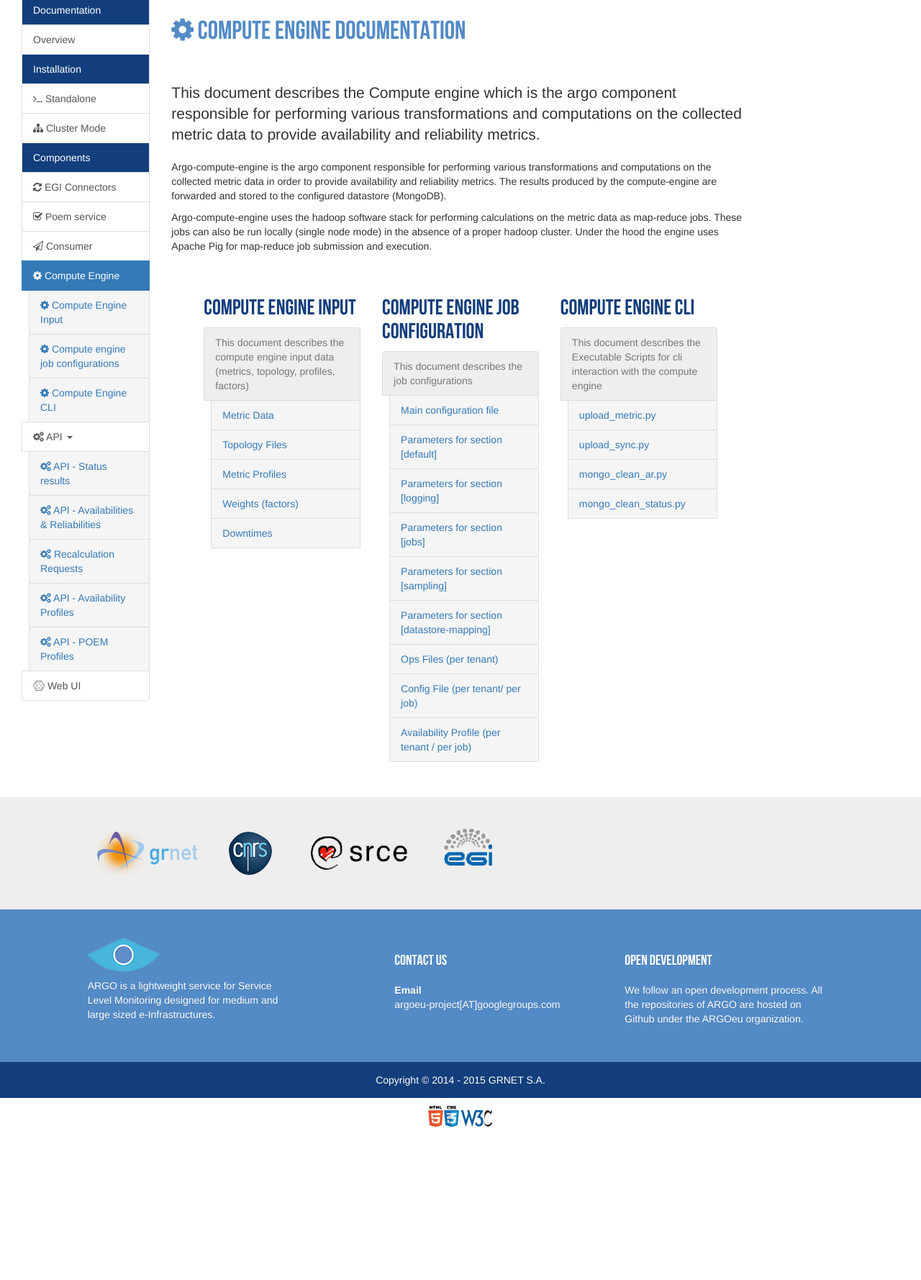
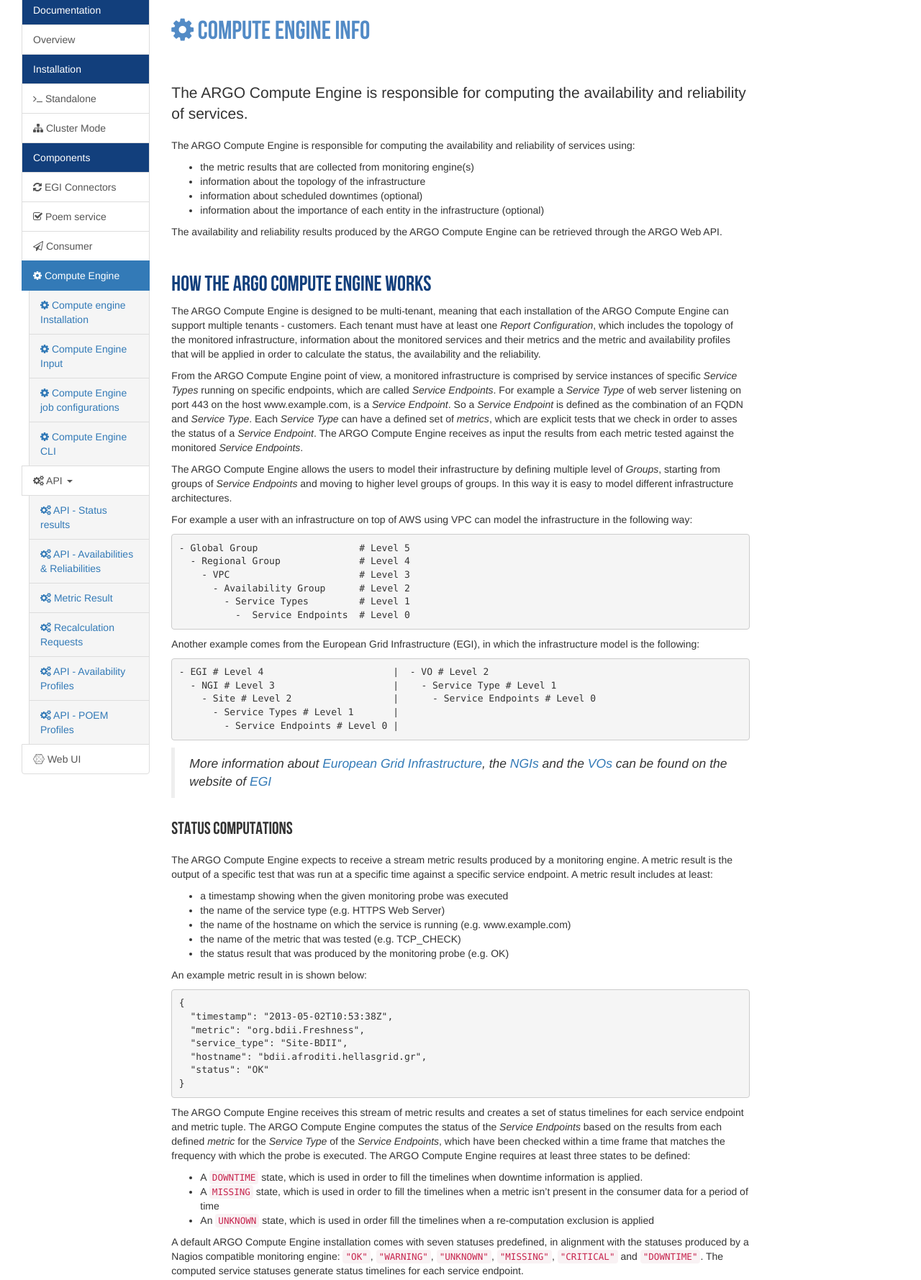
Before and after one commit to themiszamani/themiszamani, a plain HTML site: page guides/compute/index.html in a window 1280 px wide. Shown: the part 67-1846 px from the top of the page at 72% size. Before the commit the page ends 1643 px from the top, so only its background shows below. Drawn offline with Linux system fonts and the light colour scheme.

Commit message:
Update docs

```diff
--- a/guides/compute/index.html
+++ b/guides/compute/index.html
@@ -33,7 +33,7 @@
   <![endif]-->
 </head>
 
-<body class="api">
+<body class="documentation">
   <!-- Fixed navbar -->
 <nav class="navbar navbar-inverse navbar-fixed-top">
 	<div class="container">
@@ -60,7 +60,7 @@
 			<li><a href="/guides/sync/"><em class="fa fa-refresh"></em> EGI Connectors</a></li>
 			<li><a href="/guides/poem/"><em class="fa fa-check-square-o"></em>  Poem service</a></li>
 			<li><a href="/guides/consumer/"><em class="fa fa-send-o"></em>  Consumer</a></li>
-			<li><a href="/guides/compute/"><em class="fa fa-cog"></em>  Compute Engine</a></li>
+			<li><a href="/guides/compute/compute/"><em class="fa fa-cog"></em>  Compute Engine</a></li>
 			<li><a href="/guides/webui/"><em class="fa fa-connectdevelop"></em>  Web UI</a></li>
 			<li class="divider"></li>
 			<li class="dropdown-header">Developers</li>
@@ -75,8 +75,8 @@
 
   <div class='container-fluid' >
     <div class='row'>
-      <div class="col-md-2 sidebar" >
-                 <div class="list-group" >
+        <div class="col-md-2 sidebar">
+                   <div class="list-group" >
             <a class="list-group-item disabled blue" href="/overview/">Documentation</a>
 
             <a class="list-group-item" href="/overview/">Overview</a>
@@ -88,9 +88,10 @@
 
             <a class="list-group-item" href="/guides/installation_cluster/"><em class="fa fa-sitemap"></em> Cluster Mode</a>
 
-            <a class="list-group-item disabled blue" href="/guides/sync/">Components</a>
+            <a class="list-group-item disabled blue" href="/guides/egi-connectors/">Components</a>
 
-            <a class="list-group-item" href="/guides/sync/"><em class="fa fa-refresh"></em> EGI Connectors</a>
+            <a class="list-group-item" href="/guides/egi-connectors/"><em class="fa fa-refresh"></em> EGI Connectors</a>
+
 
 
             <a class="list-group-item" href="/guides/poem/"><em class="fa fa-check-square-o"></em> Poem service</a>
@@ -99,9 +100,13 @@
             <a class="list-group-item" href="/guides/consumer/"><em class="fa fa-send-o"></em> Consumer</a>
 
 
-            <a class="list-group-item active " href="/guides/compute/"><em class="fa fa-cog"></em> Compute Engine</a>
+            <a class="list-group-item active " href="/guides/compute/compute/"><em class="fa fa-cog"></em> Compute Engine</a>
 
   	  <div id='caret-data1'>
+
+              <a class="list-group-item-level2"  href="/guides/compute/installation/">
+
+            <em class="fa fa-cog"></em> Compute engine Installation </a>
 
               <a class="list-group-item-level2"  href="/guides/compute/compute-input/">
 
@@ -109,7 +114,7 @@
 
               <a class="list-group-item-level2"  href="/guides/compute/compute-job-configuration/">
 
-            <em class="fa fa-cog"></em> Compute engine job configurations </a>
+            <em class="fa fa-cog"></em> Compute Engine job configurations </a>
 
 
 
@@ -134,6 +139,11 @@
               <a class="list-group-item-level2"  href="/guides/api/avail-reliab/">
 
             <em class="fa fa-cogs"></em> API - Availabilities & Reliabilities</a>
+
+
+              <a class="list-group-item-level2"  href="/guides/api/metric-result/">
+
+            <em class="fa fa-cogs"></em> Metric Result</a>
 
 
               <a class="list-group-item-level2"  href="/guides/api/recalculationrequests/">
@@ -161,71 +171,108 @@
 
 
 
-      </div><!--sidebar-->
-      <div class="col-md-8 main">
+        </div>
+        <div class="col-md-8 main">
 
-          <h1 class="highlight">
+            <h1 class="highlight">
 
-            <em class='fa fa-cog'></em>
+              <i class='fa fa-cog'></i>
 
-          Compute Engine documentation</h1>
+            Compute Engine Info</h1>
 
-        <p class="lead"> This document describes the Compute engine which is the argo component responsible for performing various transformations and computations on the collected metric data to provide availability and reliability metrics.</p>
+          <p class="lead"> The ARGO Compute Engine is responsible for computing the availability and reliability of services.</p>
 
-<p>Argo-compute-engine is the argo component responsible for performing various transformations and computations on the collected metric data in order to provide availability and reliability metrics. The results produced by the compute-engine are forwarded and stored to the configured datastore (MongoDB).</p>
+<p>The ARGO Compute Engine is responsible for computing the availability and reliability of services using:</p>
 
-<p>Argo-compute-engine uses the hadoop software stack for performing calculations on the metric data as map-reduce jobs. These jobs can also be run locally (single node mode) in the absence of a proper hadoop cluster. Under the hood the engine uses Apache Pig for map-reduce job submission and execution.</p>
+<ul>
+  <li>the metric results that are collected from monitoring engine(s)</li>
+  <li>information about the topology of the infrastructure</li>
+  <li>information about scheduled downtimes (optional)</li>
+  <li>information about the importance of each entity in the infrastructure (optional)</li>
+</ul>
 
+<p>The availability and reliability results produced by the ARGO Compute Engine can be retrieved through the ARGO Web API.</p>
 
-        <div style="padding:30px;" class="marketing">
-          <div class="row">
-            <div class="col-lg-4">
-              <h2>
-                <a  href="/guides/compute/compute-input/" >
-                  Compute Engine Input</a>
-              </h2>
-              <div class="list-group">
-                <a class="list-group-item disabled"> This document describes the compute engine input data (metrics, topology, profiles, factors)</a>
-                <a class="list-group-item-level2" href='/guides/compute/compute-input/#metric'>Metric Data</a>
-                <a class="list-group-item-level2" href='/guides/compute/compute-input/#topology'>Topology Files </a>
-                <a class="list-group-item-level2" href='/guides/compute/compute-input/#Profiles'>Metric Profiles</a>
-                <a class="list-group-item-level2" href='/guides/compute/compute-input/#Weights'>Weights (factors)</a>
-                <a class="list-group-item-level2" href='/guides/compute/compute-input/#Downtimes'>Downtimes</a>
-              </div>
-            </div><!-- /.col-lg-4 -->
-            <div class="col-lg-4">
-              <h2><a href="/guides/compute/compute-job-configuration/" >Compute Engine job configuration</a></h2>
-              <div class="list-group">
-                <a class="list-group-item disabled"> This document describes the job configurations</a>
-                <a class="list-group-item-level2" href='/guides/compute/compute-job-configuration/#etcar-compute-engineconf-main-configuration-file'>Main configuration file</a>
-                <a class="list-group-item-level2" href='/guides/compute/compute-job-configuration/#parameters-for-section-default'>Parameters for section [default]</a>
-                <a class="list-group-item-level2" href='/guides/compute/compute-job-configuration/#parameters-for-section-logging'>Parameters for section [logging]</a>
-                <a class="list-group-item-level2" href='/guides/compute/compute-job-configuration/#parameters-for-section-jobs'>Parameters for section [jobs]</a>
-                <a class="list-group-item-level2" href='/guides/compute/compute-job-configuration/#parameters-for-section-sampling'>Parameters for section [sampling]</a>
-		<a class="list-group-item-level2" href='/guides/compute/compute-job-configuration/#parameters-for-section-datastore-mapping'>Parameters for section [datastore-mapping]</a>
+<h2 id="how-the-argo-compute-engine-works">How the ARGO Compute Engine works</h2>
 
-                <a class="list-group-item-level2" href='/guides/compute/compute-job-configuration/#ops-files-per-tenant'>Ops Files (per tenant)</a>
-		<a class="list-group-item-level2" href='/guides/compute/compute-job-configuration/#config-file-per-tenant-per-job'>Config File (per tenant/ per job)</a>
-                <a class="list-group-item-level2" href='/guides/compute/compute-job-configuration/#availability-profile-per-tenant--per-job'>Availability Profile (per tenant / per job)</a>
-              </div>
-            </div><!-- /.col-lg-4 -->
-            <div class="col-lg-4">
-              <h2>
-                <a href="/guides/compute/cli-interaction/">
-                  Compute Engine CLI</a>
-              </h2>
-              <div class="list-group">
-                <a class="list-group-item disabled">This document describes the Executable Scripts for cli interaction with the compute engine</a>
-                <a class="list-group-item-level2" href='/guides/compute/cli-interaction/#metric'>upload_metric.py</a>
-                <a class="list-group-item-level2" href='/guides/compute/cli-interaction/#sync'> upload_sync.py</a>
-                <a class="list-group-item-level2" href='/guides/compute/cli-interaction/#ar'> mongo_clean_ar.py</a>
-                <a class="list-group-item-level2" href='/guides/compute/cli-interaction/#status'> mongo_clean_status.py</a>
-              </div>
-            </div><!-- /.col-lg-4 -->
-          </div><!-- /.row -->
-        </div>
+<p>The ARGO Compute Engine is designed to be multi-tenant, meaning that each installation of the ARGO Compute Engine can support multiple tenants - customers. Each tenant must have at least one <em>Report Configuration</em>,  which includes the topology of the monitored infrastructure, information about the monitored services and their metrics and the metric and availability profiles that will be applied in order to calculate the status, the availability and the reliability.</p>
 
+<p>From the ARGO Compute Engine point of view, a monitored infrastructure is comprised by service instances of specific <em>Service Types</em> running on specific endpoints, which are called <em>Service Endpoints</em>. For example a <em>Service Type</em> of  web server listening on port 443 on the host www.example.com, is a <em>Service Endpoint</em>. So a <em>Service Endpoint</em> is defined as the combination of an FQDN and <em>Service Type</em>. Each <em>Service Type</em> can have a defined set of <em>metrics</em>, which are explicit tests that we check in order to asses the status of a <em>Service Endpoint</em>.  The ARGO Compute Engine receives as input the results from each metric tested against the monitored <em>Service Endpoints</em>.</p>
 
+<p>The ARGO Compute Engine allows the users to model their infrastructure by defining multiple level of <em>Groups</em>, starting from groups of <em>Service Endpoints</em> and moving to higher level groups of groups. In this way it is easy to model different infrastructure architectures.</p>
+
+<p>For example a user with an infrastructure on top of AWS using VPC can model the infrastructure in the following way:</p>
+
+<pre><code>- Global Group                  # Level 5
+  - Regional Group              # Level 4
+    - VPC                       # Level 3
+      - Availability Group      # Level 2
+	- Service Types         # Level 1
+	  -  Service Endpoints  # Level 0
+</code></pre>
+
+<p>Another example comes from the European Grid Infrastructure (EGI), in which the infrastructure model is the following:</p>
+
+<pre><code>- EGI # Level 4                       |  - VO # Level 2
+  - NGI # Level 3                     |    - Service Type # Level 1
+    - Site # Level 2                  |      - Service Endpoints # Level 0
+      - Service Types # Level 1       |
+	- Service Endpoints # Level 0 |
+</code></pre>
+
+<blockquote>
+  <p><em>More information about <a href="http://www.egi.eu/infrastructure/">European Grid Infrastructure</a>, the <a href="http://www.egi.eu/community/ngis/">NGIs</a> and the <a href="http://www.egi.eu/community/vos/">VOs</a> can be found on the website of <a href="http://www.egi.eu">EGI</a></em></p>
+</blockquote>
+
+<h3 id="status-computations">Status computations</h3>
+
+<p>The ARGO Compute Engine expects to receive a stream metric results produced by a monitoring engine. A metric result is the output of a specific test that was run at a specific time against a specific service endpoint. A metric result includes at least:</p>
+
+<ul>
+  <li>a timestamp showing when the given monitoring probe was executed</li>
+  <li>the name of the service type (e.g. HTTPS Web Server)</li>
+  <li>the name of the hostname on which the service is running (e.g. www.example.com)</li>
+  <li>the name of the metric that was tested (e.g. TCP_CHECK)</li>
+  <li>the status result that was produced by the monitoring probe (e.g. OK)</li>
+</ul>
+
+<p>An example metric result in is shown below:</p>
+
+<pre><code>{
+  "timestamp": "2013-05-02T10:53:38Z",
+  "metric": "org.bdii.Freshness",
+  "service_type": "Site-BDII",
+  "hostname": "bdii.afroditi.hellasgrid.gr",
+  "status": "OK"
+}
+</code></pre>
+
+<p>The ARGO Compute Engine receives this stream of metric results and creates a set of status timelines for each service endpoint and metric tuple. The ARGO Compute Engine computes the status of the <em>Service Endpoints</em>  based on the results from each defined <em>metric</em> for the <em>Service Type</em> of the <em>Service Endpoints</em>, which have been checked within a time frame that matches the frequency with which the probe is executed. The ARGO Compute Engine requires at least three states to be defined:</p>
+
+<ul>
+  <li>A <code>DOWNTIME</code> state, which is used in order to fill the timelines when downtime information is applied.</li>
+  <li>A <code>MISSING</code> state, which is used in order to fill the timelines when a metric isn’t present in the consumer data for a period of time</li>
+  <li>An <code>UNKNOWN</code> state, which is used in order fill the timelines when a re-computation exclusion is applied</li>
+</ul>
+
+<p>A default ARGO Compute Engine installation comes with seven statuses predefined, in alignment with the statuses produced by a Nagios compatible monitoring engine: <code>"OK"</code>, <code>"WARNING"</code>, <code>"UNKNOWN"</code>, <code>"MISSING"</code>, <code>"CRITICAL"</code> and <code>"DOWNTIME"</code>. The computed service statuses generate status timelines for each service endpoint.</p>
+
+<p>So for example, let’s assume that the service we are interested in is the website https://www.example.com and that there are two metrics defined for a secure website, the <code>TCP_CHECK</code> and <code>CHECK_CERTIFICATE_VALIDITY</code>. In order for the website to be considered as OK, the results for both the tcp check and the check for the certificate validity must be OK. How the individual results of each <em>metric</em> for a <em>Service Type</em> are combined in order to compute the status of the <em>Service Endpoint</em>, is defined in what we call <em>truth tables</em>. More information about the truth tables can be found in the ARGO Compute Engine configuration document.</p>
+
+<h3 id="availability-and-reliability-computations">Availability and reliability computations</h3>
+
+<p>In order to understand how service availability and reliability is computed, it is important to understand what availability and reliability mean:</p>
+
+<ul>
+  <li>Service Availability is the fraction of time a service was in the UP Period during the known interval in a given period</li>
+  <li>Service Reliability is the ratio of the time interval a service was UP over the time interval it was supposed (scheduled) to be UP in the given period.</li>
+</ul>
+
+<p>Before computing the availability and reliability of a given service or group, the ARGO Compute Engine computes the status timelines for that service or group by aggregating the individual status results of the lower level groups or service endpoints. How these aggregations are taking place at each group level, is defined by user defined algorithms called <em>metric profiles</em> for the status computations and <em>availability profiles</em> for the availability and reliability computations. More information about the definition of the <em>metric profiles</em>  and the <em>availability profiles</em> can be found in the ARGO Compute Engine configuration document.</p>
+
+<p>The ARGO Compute Engine computes hourly availability and reliability for  <em>Service Endpoints</em> based on the individual statuses of each <em>Service Endpoint</em> for a specific time period. It computes the percentage of the time the <em>Service Endpoint</em> was available within that period (Availability). In order to compute the Reliability of a <em>Service Endpoint</em>, it takes into account the declared <em>Downtimes</em> for the given <em>Service Endpoint</em>.</p>
+
+<p>The availability and reliability of the <em>Group</em> of <em>Service Endpoints</em> and any other higher level grouping are computed by using the aggregated status timelines. In these computations, the ARGO Compute Engine can take into account custom factors such as the importance of each <em>Service Endpoint</em> and <em>Group</em>. These custom factors are used as weights when the aggregated percentages are computed. More information about the custom factors can be found in the ARGO Compute Engine configuration document.</p>
 
         </div><!--col-md-8-->
         <div class="col-md-2">&nbsp;</div>
```
